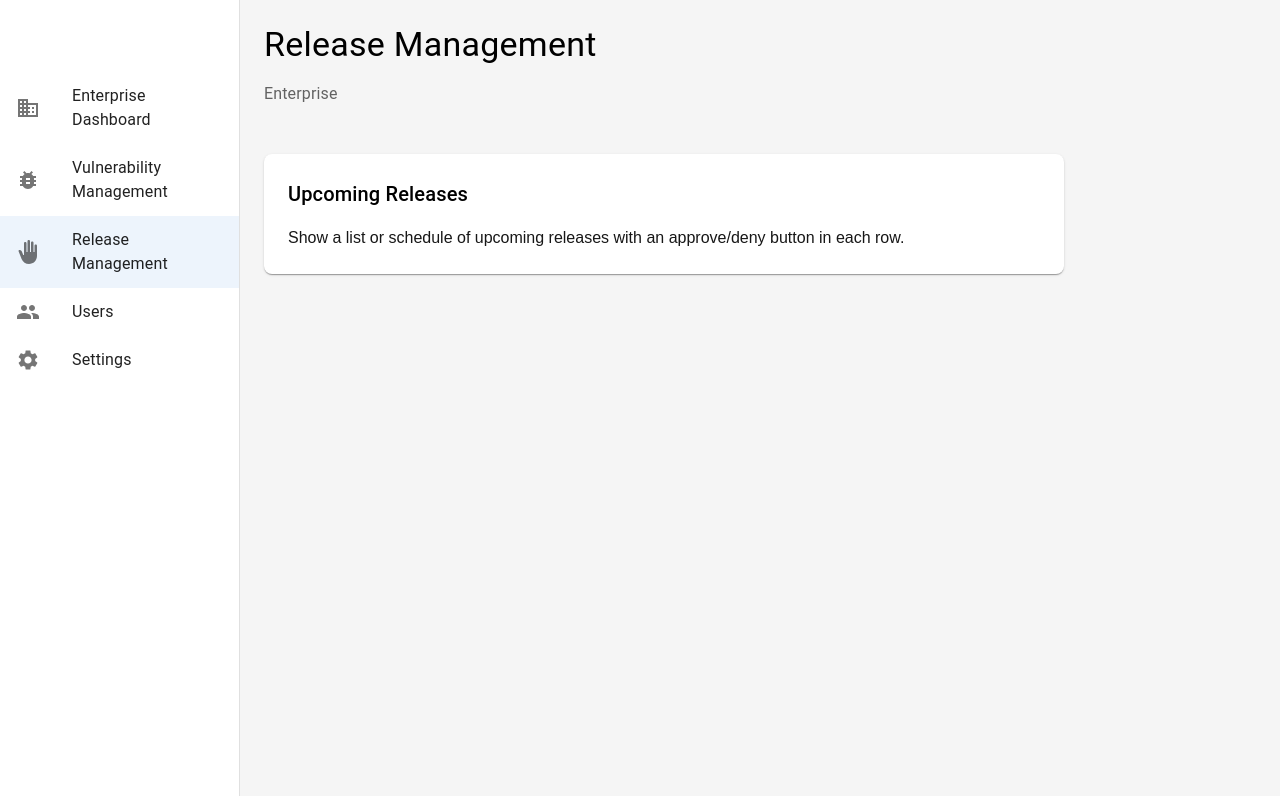
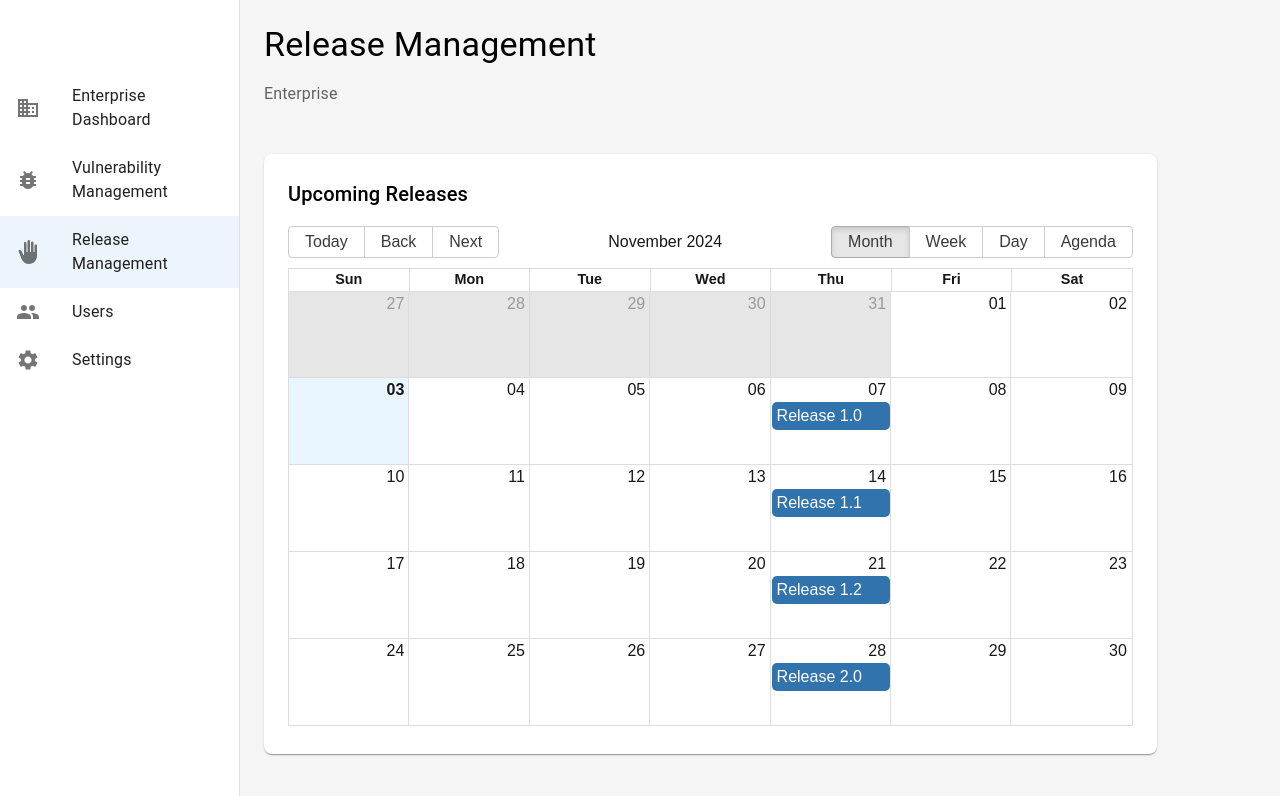
Before and after one commit to HolomuaTech/Belay, a Next.js app in the folder my-next-app/: page /release in a window 1280 px wide. Shown: the top 796 px of the page. Built offline with nearby package versions, Linux system fonts and the light colour scheme.

Commit message:
Add mocked large datepicker to release management

```diff
--- a/my-next-app/package.json
+++ b/my-next-app/package.json
@@ -11,16 +11,19 @@
   "dependencies": {
     "@emotion/react": "^11.11.3",
     "@emotion/styled": "^11.11.0",
+    "@mui/icons-material": "^5.15.10",
     "@mui/material": "^5.15.10",
-    "@mui/icons-material": "^5.15.10",
     "@mui/x-data-grid": "^6.19.4",
+    "date-fns": "^4.1.0",
     "next": "15.0.2",
     "react": "^18.3.1",
+    "react-big-calendar": "^1.15.0",
     "react-dom": "^18.3.1"
   },
   "devDependencies": {
     "@types/node": "^20",
     "@types/react": "^18",
+    "@types/react-big-calendar": "^1.15.0",
     "@types/react-dom": "^18",
     "eslint": "^8",
     "eslint-config-next": "15.0.2",
--- a/my-next-app/src/app/release/page.tsx
+++ b/my-next-app/src/app/release/page.tsx
@@ -1,13 +1,73 @@
 'use client';
 
-import { Box, Typography, Breadcrumbs, Link } from '@mui/material';
+import { Box, Typography, Breadcrumbs, Link, Modal, TextField, Select, MenuItem, FormControl, InputLabel, Button, Checkbox, FormControlLabel, FormGroup } from '@mui/material';
 import NavigateNextIcon from '@mui/icons-material/NavigateNext';
+import { Calendar, dateFnsLocalizer } from 'react-big-calendar';
+import format from 'date-fns/format';
+import parse from 'date-fns/parse';
+import startOfWeek from 'date-fns/startOfWeek';
+import getDay from 'date-fns/getDay';
+import 'react-big-calendar/lib/css/react-big-calendar.css';
 import SideMenu from '@/components/SideMenu';
+import { useState } from 'react';
 
+const locales = {
+  'en-US': require('date-fns/locale/en-US')
+};
 
-
+const localizer = dateFnsLocalizer({
+  format,
+  parse,
+  startOfWeek,
+  getDay,
+  locales,
+});
 
 const Release = () => {
+  const [selectedEvent, setSelectedEvent] = useState<any>(null);
+  const [isModalOpen, setIsModalOpen] = useState(false);
+
+  // Sample events
+  const events = [
+    {
+      title: 'Release 1.0',
+      start: new Date(2024, 10, 7),
+      end: new Date(2024, 10, 7),
+    },
+    {
+      title: 'Release 1.1',
+      start: new Date(2024, 10, 14),
+      end: new Date(2024, 10, 14),
+    },
+    {
+      title: 'Release 1.2',
+      start: new Date(2024, 10, 21),
+      end: new Date(2024, 10, 21),
+    },
+    {
+      title: 'Release 2.0',
+      start: new Date(2024, 10, 28),  // Note: Month is 10 for November (0-based)
+      end: new Date(2024, 10, 28),
+    },
+  ];
+
+  // Add sample attendees
+  const attendees = [
+    { name: 'John Doe', email: 'john@example.com' },
+    { name: 'Jane Smith', email: 'jane@example.com' },
+    { name: 'Bob Wilson', email: 'bob@example.com' },
+  ];
+
+  const handleEventClick = (event: any) => {
+    setSelectedEvent(event);
+    setIsModalOpen(true);
+  };
+
+  const handleCloseModal = () => {
+    setIsModalOpen(false);
+    setSelectedEvent(null);
+  };
+
   return (
     <Box sx={{ display: 'flex' }}>
       <SideMenu />
@@ -46,19 +106,108 @@ const Release = () => {
 
         </Breadcrumbs>
 
-        {/* Add the chart box */}
         <Box sx={{
           backgroundColor: 'white',
           p: 3,
           borderRadius: 2,
           boxShadow: 1,
-          width: '800px',
-          mt: 3
+          width: '90%',
+          mt: 3,
+          height: '600px'  // Added fixed height for the calendar
         }}>
           <Typography variant="h6" sx={{ mb: 2, color: 'black' }}>Upcoming Releases</Typography>
-          <p>Show a list or schedule of upcoming releases with an approve/deny button in each row.</p>
+          <Calendar
+            localizer={localizer}
+            events={events}
+            startAccessor="start"
+            endAccessor="end"
+            style={{ height: '500px' }}
+            onSelectEvent={handleEventClick}
+          />
         </Box>
 
+        <Modal
+          open={isModalOpen}
+          onClose={handleCloseModal}
+          aria-labelledby="event-modal-title"
+        >
+          <Box sx={{
+            position: 'absolute',
+            top: '50%',
+            left: '50%',
+            transform: 'translate(-50%, -50%)',
+            width: 400,
+            bgcolor: 'background.paper',
+            boxShadow: 24,
+            p: 4,
+            borderRadius: 2,
+          }}>
+            <Typography id="event-modal-title" variant="h6" component="h2" sx={{ mb: 2 }}>
+              {selectedEvent?.title}
+            </Typography>
+
+            <Typography variant="subtitle1" sx={{ mb: 2 }}>
+              Date: {selectedEvent?.start.toLocaleDateString()}
+            </Typography>
+
+            <FormControl fullWidth sx={{ mb: 2 }}>
+              <InputLabel>Start Time</InputLabel>
+              <Select
+                value="09:00"
+                label="Start Time"
+              >
+                {[...Array(24)].map((_, i) => (
+                  <MenuItem key={i} value={`${i.toString().padStart(2, '0')}:00`}>
+                    {`${i.toString().padStart(2, '0')}:00`}
+                  </MenuItem>
+                ))}
+              </Select>
+            </FormControl>
+
+            <FormControl fullWidth sx={{ mb: 2 }}>
+              <InputLabel>End Time</InputLabel>
+              <Select
+                value="17:00"
+                label="End Time"
+              >
+                {[...Array(24)].map((_, i) => (
+                  <MenuItem key={i} value={`${i.toString().padStart(2, '0')}:00`}>
+                    {`${i.toString().padStart(2, '0')}:00`}
+                  </MenuItem>
+                ))}
+              </Select>
+            </FormControl>
+
+            <TextField
+              fullWidth
+              multiline
+              rows={4}
+              label="Details"
+              sx={{ mb: 2 }}
+            />
+
+            <Typography variant="subtitle1" sx={{ mb: 1 }}>Attendees:</Typography>
+            <FormGroup sx={{ mb: 2 }}>
+              {attendees.map((attendee) => (
+                <FormControlLabel
+                  key={attendee.email}
+                  control={<Checkbox />}
+                  label={`${attendee.name} (${attendee.email})`}
+                />
+              ))}
+            </FormGroup>
+
+            <Box sx={{ display: 'flex', justifyContent: 'flex-end', mt: 2 }}>
+              <Button
+                variant="contained"
+                onClick={handleCloseModal}
+                sx={{ ml: 2 }}
+              >
+                Close
+              </Button>
+            </Box>
+          </Box>
+        </Modal>
       </Box>
     </Box>
   );
```
